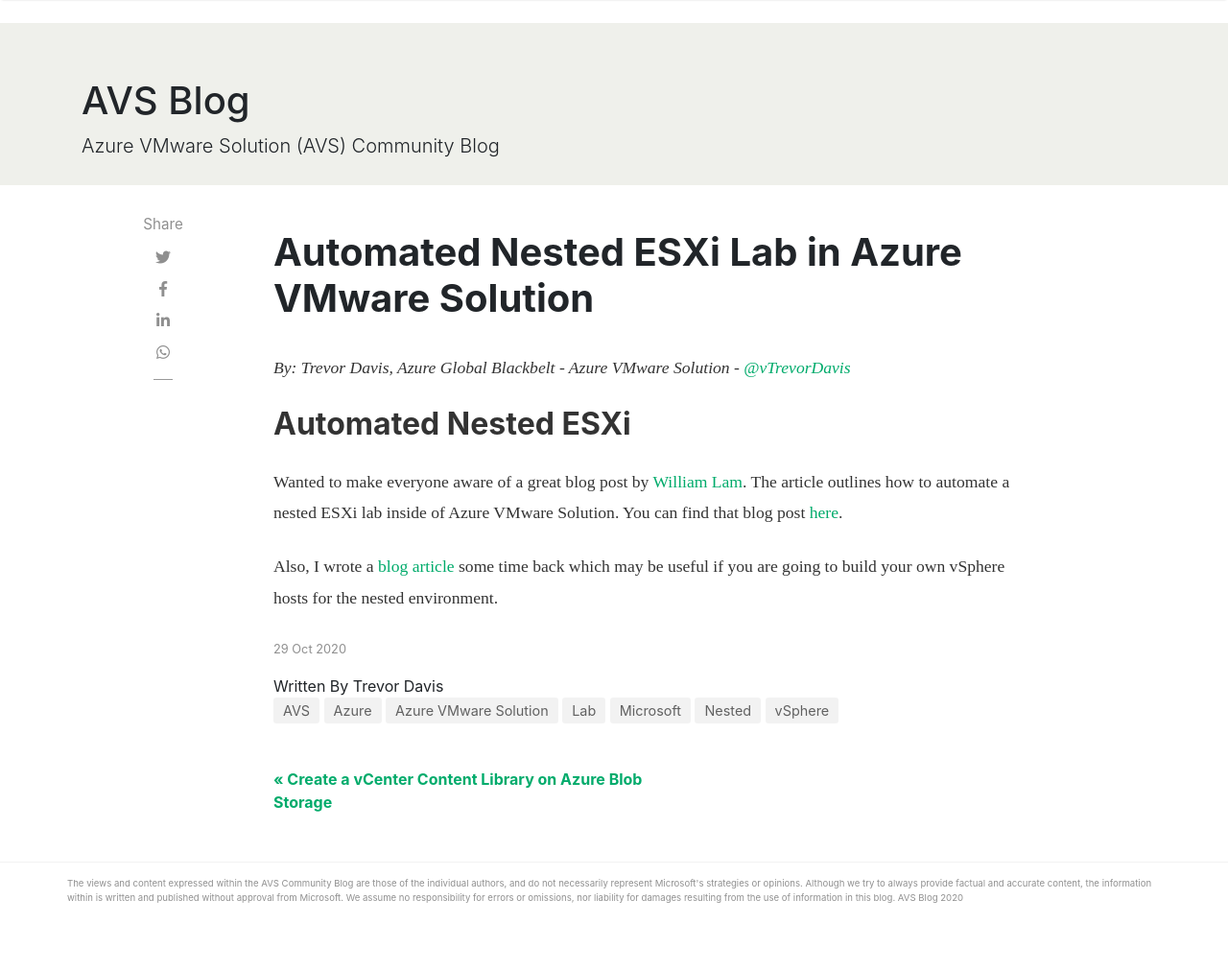
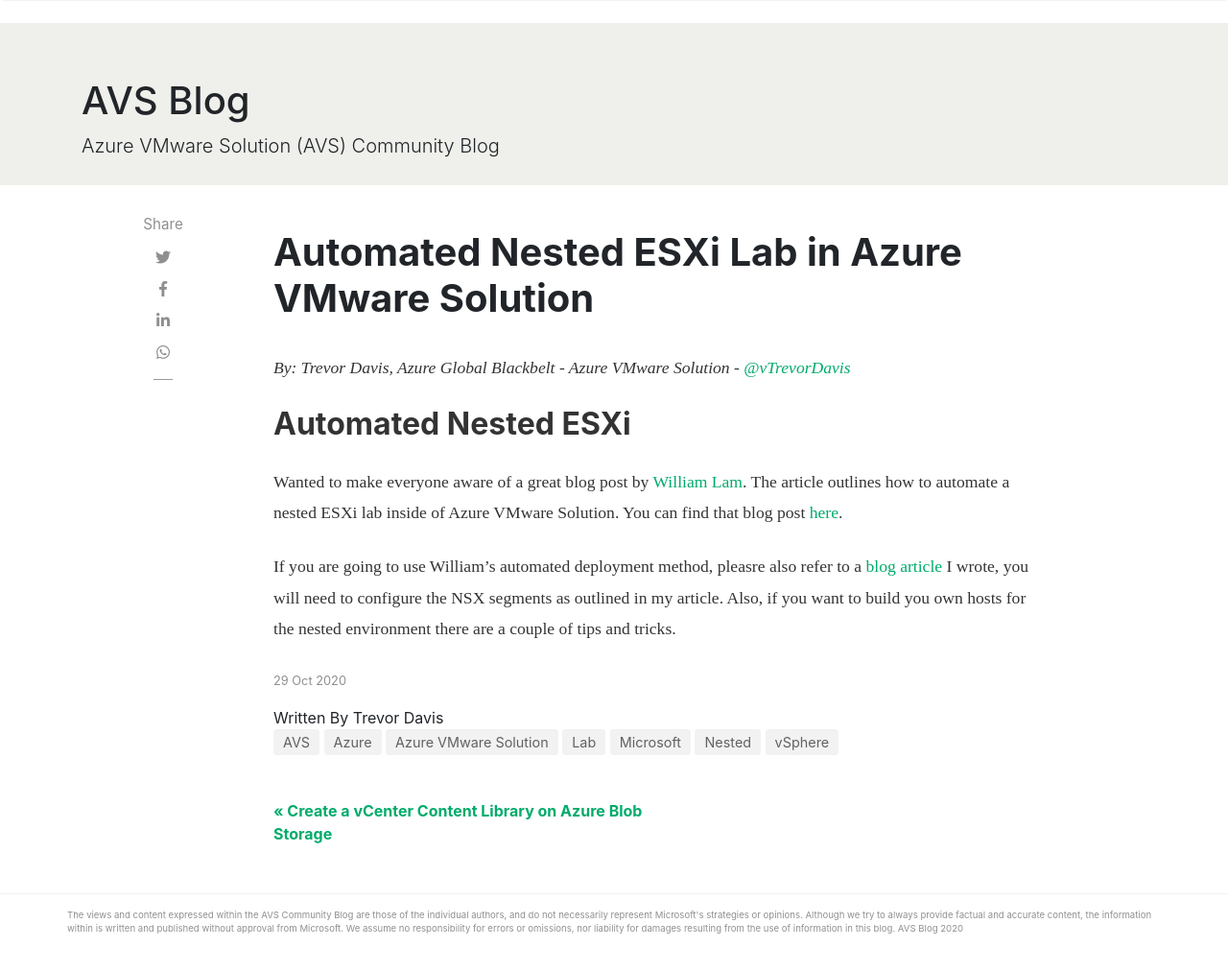
Before and after one commit to AVSBlog/avsblog.github.io, a Jekyll site: the page built from _posts/2020-10-29-automated-nested-lab-in-AVS.md, in a window 1280 px wide and 1049 px high. Shown: the top 1012 px of the window at 96% size. Built offline with Jekyll 4.4.1, drawn with Linux system fonts in a browser that asks for light colours; nearby versions of some CDN libraries.

Commit message:
Update 2020-10-29-automated-nested-lab-in-AVS.md

```diff
--- a/_posts/2020-10-29-automated-nested-lab-in-AVS.md
+++ b/_posts/2020-10-29-automated-nested-lab-in-AVS.md
@@ -12,4 +12,4 @@
 
 Wanted to make everyone aware of a great blog post by [William Lam](https://twitter.com/lamw).  The article outlines how to automate a nested ESXi lab inside of Azure VMware Solution.  You can find that blog post [here](https://www.virtuallyghetto.com/2020/10/automated-nested-lab-deployment-on-sddc-part-2-azure-vmware-solution.html).
 
-Also, I wrote a [blog article](https://avs.ms/azure-vmware-solution-nested-esxi/) some time back which may be useful if you are going to build your own vSphere hosts for the nested environment.
+If you are going to use William's automated deployment method, pleasre also refer to a [blog article](https://avs.ms/azure-vmware-solution-nested-esxi/) I wrote, you will need to configure the NSX segments as outlined in my article.  Also, if you want to build you own hosts for the nested environment there are a couple of tips and tricks.
```
